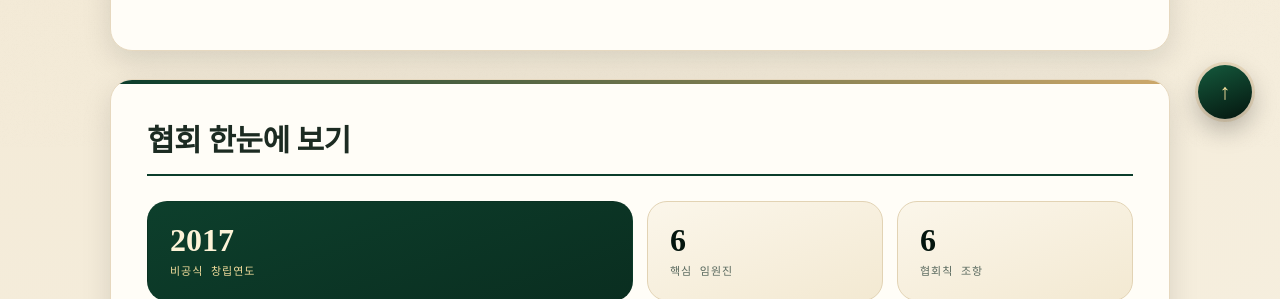
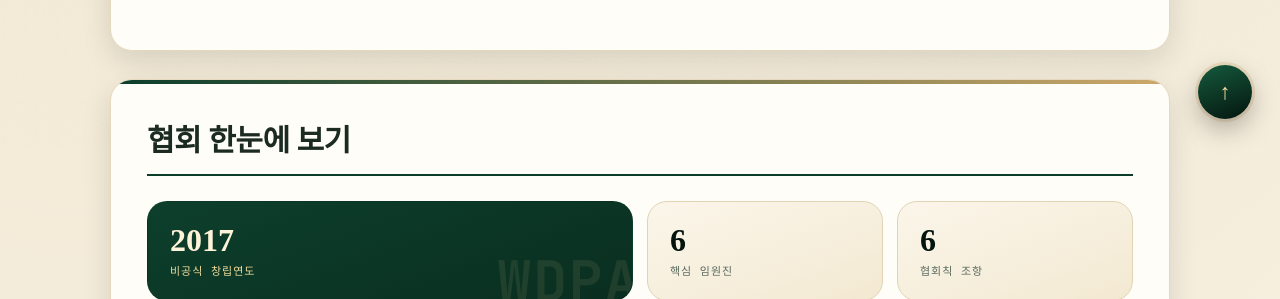
Before and after one commit to mingyu5433/maeju-soju, a plain HTML site: page index.html in a window 1280 px wide. Shown: the part 653-952 px from the top of the page. Drawn offline with Linux system fonts and the light colour scheme; a web font is replaced by a local one.

Commit message:
한눈에 보기 블록: 창립연도 타일에 WDPA 워터마크 추가 (헤더 인장과 통일감)

```diff
--- a/style.css
+++ b/style.css
@@ -1517,6 +1517,21 @@ footer{
 .bento-tile.dark{
   background:linear-gradient(160deg,#0d3f2c,#0a2e20);
   border-color:transparent;
+  position:relative;
+  overflow:hidden;
+}
+
+.bento-tile.dark::after{
+  content:"WDPA";
+  position:absolute;
+  right:-8px;
+  bottom:-18px;
+  font-family:var(--mono);
+  font-weight:900;
+  font-size:56px;
+  letter-spacing:2px;
+  color:rgba(242,221,156,.09);
+  pointer-events:none;
 }
 
 .bento-tile.dark .bento-num{ color:#fdf3d8; }
```
